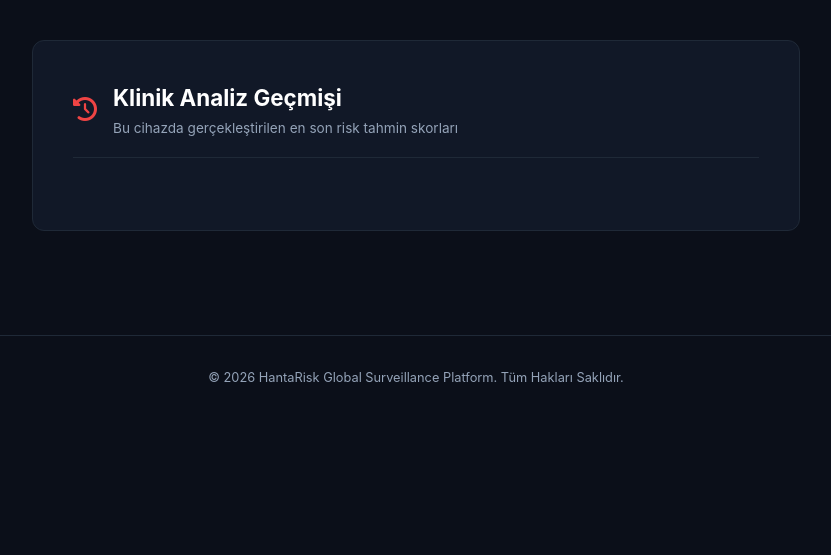
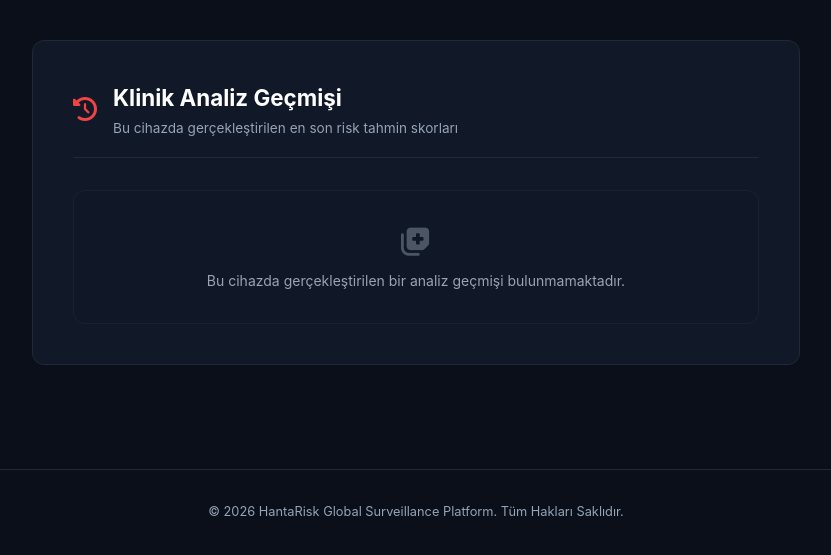
Before and after one commit to kayisdagasli-cmd/hantarisk, a Flask app: page /profil in a window 1280 px wide. Shown: the part 65-620 px from the top of the page, without its empty margins (224-1055 px from the left). Run offline with Flask 3, Linux system fonts and the light colour scheme; data that the repository does not hold is empty; some libraries are stand-ins or nearby versions.

Commit message:
Update profil.html

```diff
--- a/templates/profil.html
+++ b/templates/profil.html
@@ -84,17 +84,53 @@
                     </div>
                 </div>
 
-                <div id="analiz-listesi-container" class="space-y-4">
+                <div id="analiz-container" class="space-y-4">
+                    {% if son_analizler %}
+                        {% for analiz in son_analizler %}
 
-                    <div id="backend-data" class="hidden"
-                         data-ad-soyad="{{ son_analizler[0].ad_soyad if son_analizler else '' }}"
-                         data-risk-seviyesi="{{ son_analizler[0].risk_seviyesi if son_analizler else '' }}"
-                         data-risk-skoru="{{ son_analizler[0].risk_skoru if son_analizler else '' }}"
-                         data-sehir="{{ son_analizler[0].sehir if son_analizler else '' }}"
-                         data-tarih="{{ son_analizler[0].tarih if son_analizler else '' }}">
+                            {# Risk durumuna göre dinamik renk tanımlaması #}
+                            {% set renk = '#10b981' %}
+                            {% if 'KRİTİK' in analiz.risk_seviyesi.upper() or 'YÜKSEK' in analiz.risk_seviyesi.upper() %}
+                                {% set renk = '#ef4444' %}
+                            {% elif 'ORTA' in analiz.risk_seviyesi.upper() %}
+                                {% set renk = '#eab308' %}
+                            {% endif %}
+
+                            <div class="analiz-karti"
+                                 data-tarih="{{ analiz.tarih }}"
+                                 data-isim="{{ analiz.ad_soyad }}"
+                                 style="background: rgba(255,255,255,0.02); border: 1px solid var(--border-color); border-left: 4px solid {{ renk }}; padding: 1.2rem; border-radius: 8px; display: none;">
+
+                                <div style="display: flex; justify-content: space-between; align-items: center; margin-bottom: 0.6rem; flex-wrap: wrap; gap: 0.5rem; border-bottom: 1px solid #1f2937; padding-bottom: 0.5rem;">
+                                    <span style="font-size: 0.88rem; color: #fff; font-weight: 600;">
+                                        <i class="fa-solid fa-id-card" style="color: {{ renk }}; margin-right: 6px;"></i>
+                                        Hasta: {{ analiz.ad_soyad }}
+                                    </span>
+                                    <span style="background: {{ renk }}; color: {% if 'ORTA' in analiz.risk_seviyesi.upper() %}#000{% else %}#fff{% endif %}; font-size: 0.7rem; font-weight: 800; padding: 0.15rem 0.6rem; border-radius: 4px; letter-spacing: 0.5px;">
+                                        {{ analiz.risk_seviyesi.upper() }}
+                                    </span>
+                                </div>
+
+                                <div style="display: flex; justify-content: space-between; align-items: center; flex-wrap: wrap; gap: 0.5rem; margin-top: 0.5rem;">
+                                    <h4 style="color: #fff; font-size: 0.92rem; font-weight: 600;">
+                                        Yapay Zeka Risk Skoru: <span style="color:{{ renk }}">%{{ analiz.risk_skoru }}</span>
+                                    </h4>
+                                </div>
+
+                                <div style="font-size: 0.78rem; color: var(--text-muted); display: flex; gap: 1.5rem; flex-wrap: wrap; margin-top: 0.6rem;">
+                                    <span><i class="fa-solid fa-map-location-dot"></i> Konum: {{ analiz.sehir }}</span>
+                                    <span><i class="fa-solid fa-calendar-alt"></i> Analiz Tarihi: {{ analiz.tarih }}</span>
+                                </div>
+                            </div>
+
+                        {% endfor %}
+                    {% endif %}
+
+                    <div id="bos-gecmis-mesaji" class="text-center text-gray-400 p-8 text-sm border border-gray-800/60 rounded-xl bg-gray-900/10" style="display: none;">
+                        <i class="fa-solid fa-notes-medical text-gray-600 block text-3xl mb-3"></i>
+                        Bu cihazda gerçekleştirilen bir analiz geçmişi bulunmamaktadır.
                     </div>
-
-                    </div>
+                </div>
 
             </div>
         </div>
@@ -105,7 +141,7 @@
     </footer>
 
     <script>
-        // Mobil Menü İşlemleri
+        // Mobil Menü Kodu
         const menuBtn = document.getElementById('menu-btn');
         const mobileMenu = document.getElementById('mobile-menu');
         const menuIcon = document.getElementById('menu-icon');
@@ -118,78 +154,48 @@
             });
         }
 
-        // KESİN CİHAZ AYRIMI VE LOKAL GÖSTERİM SİSTEMİ
+        // AKILLI CİHAZ EŞLEŞTİRME SİSTEMİ
         document.addEventListener("DOMContentLoaded", function() {
-            const container = document.getElementById('analiz-listesi-container');
+            const kartlar = document.querySelectorAll('.analiz-karti');
+            const bosMesaj = document.getElementById('bos-gecmis-mesaji');
 
-            // 1. Eğer test sayfasından yeni bir sonuç geldiyse onu yerel hafızaya ekle
-            const bData = document.getElementById('backend-data');
-            const bAdSoyad = bData.getAttribute('data-ad-soyad');
+            // Bu cihaza özel lokal hafıza anahtarlarını alıyoruz
+            let cihazGecmisi = JSON.parse(localStorage.getItem('hantarisk_local_logs')) || [];
 
-            let yerelGecmis = JSON.parse(localStorage.getItem('hantarisk_history')) || [];
+            // Eğer veritabanından gelen yeni bir analiz varsa ve listede en üstteyse, bu cihazın hafızasına mühürle
+            if (kartlar.length > 0) {
+                const enSonKart = kartlar[0];
+                const enSonId = enSonKart.getAttribute('data-isim') + '_' + enSonKart.getAttribute('data-tarih');
 
-            if (bAdSoyad && bAdSoyad.trim() !== "") {
-                const yeniAnaliz = {
-                    ad_soyad: bAdSoyad,
-                    risk_seviyesi: bData.getAttribute('data-risk-seviyesi'),
-                    risk_skoru: bData.getAttribute('data-risk-skoru'),
-                    sehir: bData.getAttribute('data-sehir'),
-                    tarih: bData.getAttribute('data-tarih')
-                };
-
-                // Aynı analizin mükerrer eklenmesini önle
-                const var Mi = yerelGecmis.some(a => a.tarih === yeniAnaliz.tarih && a.ad_soyad === yeniAnaliz.ad_soyad);
-                if (!varMi) {
-                    yerelGecmis.unshift(yeniAnaliz); // En başa ekle
-                    if (yerelGecmis.length > 3) yerelGecmis.pop(); // Sadece son 3 taneyi tut
-                    localStorage.setItem('hantarisk_history', JSON.stringify(yerelGecmis));
+                // Eğer bu cihazda son yapılan test hafızaya eklenmemişse ekle
+                if (!cihazGecmisi.includes(enSonId)) {
+                    // Sayfa ilk kez 'klinik-test' yönlendirmesinden geldiyse bu cihaza ait olduğunu anlıyoruz
+                    if (document.referrer.includes('klinik-test') || cihazGecmisi.length === 0) {
+                        cihazGecmisi.push(enSonId);
+                        localStorage.setItem('hantarisk_local_logs', JSON.stringify(cihazGecmisi));
+                    }
                 }
             }
 
-            // 2. Sadece bu cihaza ait geçmişi HTML olarak ekrana bas
-            if (yerelGecmis.length === 0) {
-                container.innerHTML = `
-                    <div class="text-center text-gray-400 p-8 text-sm border border-gray-800/60 rounded-xl bg-gray-900/10">
-                        <i class="fa-solid fa-notes-medical text-gray-600 block text-3xl mb-3"></i>
-                        Bu cihazda gerçekleştirilen bir analiz geçmişi bulunmamaktadır.
-                    </div>`;
+            // Filtreleme: Sadece bu cihazın hafızasında mühürlü olan analiz kartlarını görünür yap
+            let ekranaBasilanKartSayisi = 0;
+
+            kartlar.forEach(kart => {
+                const kartId = kart.getAttribute('data-isim') + '_' + kart.getAttribute('data-tarih');
+
+                if (cihazGecmisi.includes(kartId)) {
+                    kart.style.display = 'block';
+                    ekranaBasilanKartSayisi++;
+                } else {
+                    kart.style.style.display = 'none';
+                }
+            });
+
+            // Eğer bu cihaza ait hiçbir analiz kartı eşleşmediyse boş geçmiş uyarısını göster
+            if (ekranaBasilanKartSayisi === 0) {
+                if (bosMesaj) bosMesaj.style.display = 'block';
             } else {
-                let htmlContent = "";
-                yerelGecmis.forEach(analiz => {
-                    let renk = '#10b981';
-                    if (analiz.risk_seviyesi.toUpperCase().includes('KRİTİK') || analiz.risk_seviyesi.toUpperCase().includes('YÜKSEK')) {
-                        renk = '#ef4444';
-                    } else if (analiz.risk_seviyesi.toUpperCase().includes('ORTA')) {
-                        renk = '#eab308';
-                    }
-
-                    let fontColor = analiz.risk_seviyesi.toUpperCase().includes('ORTA') ? '#000' : '#fff';
-
-                    htmlContent += `
-                        <div style="background: rgba(255,255,255,0.02); border: 1px solid var(--border-color); border-left: 4px solid ${renk}; padding: 1.2rem; border-radius: 8px;">
-                            <div style="display: flex; justify-content: space-between; align-items: center; margin-bottom: 0.6rem; flex-wrap: wrap; gap: 0.5rem; border-bottom: 1px solid #1f2937; padding-bottom: 0.5rem;">
-                                <span style="font-size: 0.88rem; color: #fff; font-weight: 600;">
-                                    <i class="fa-solid fa-id-card" style="color: ${renk}; margin-right: 6px;"></i>
-                                    Hasta: ${analiz.ad_soyad}
-                                </span>
-                                <span style="background: ${renk}; color: ${fontColor}; font-size: 0.7rem; font-weight: 800; padding: 0.15rem 0.6rem; border-radius: 4px; letter-spacing: 0.5px;">
-                                    ${analiz.risk_seviyesi.toUpperCase()}
-                                </span>
-                            </div>
-
-                            <div style="display: flex; justify-content: space-between; align-items: center; flex-wrap: wrap; gap: 0.5rem; margin-top: 0.5rem;">
-                                <h4 style="color: #fff; font-size: 0.92rem; font-weight: 600;">
-                                    Yapay Zeka Risk Skoru: <span style="color:${renk}">%${analiz.risk_skoru}</span>
-                                </h4>
-                            </div>
-
-                            <div style="font-size: 0.78rem; color: var(--text-muted); display: flex; gap: 1.5rem; flex-wrap: wrap; margin-top: 0.6rem;">
-                                <span><i class="fa-solid fa-map-location-dot"></i> Konum: ${analiz.sehir}</span>
-                                <span><i class="fa-solid fa-calendar-alt"></i> Analiz Tarihi: ${analiz.tarih}</span>
-                            </div>
-                        </div>`;
-                });
-                container.innerHTML = htmlContent;
+                if (bosMesaj) bosMesaj.style.display = 'none';
             }
         });
     </script>
```
